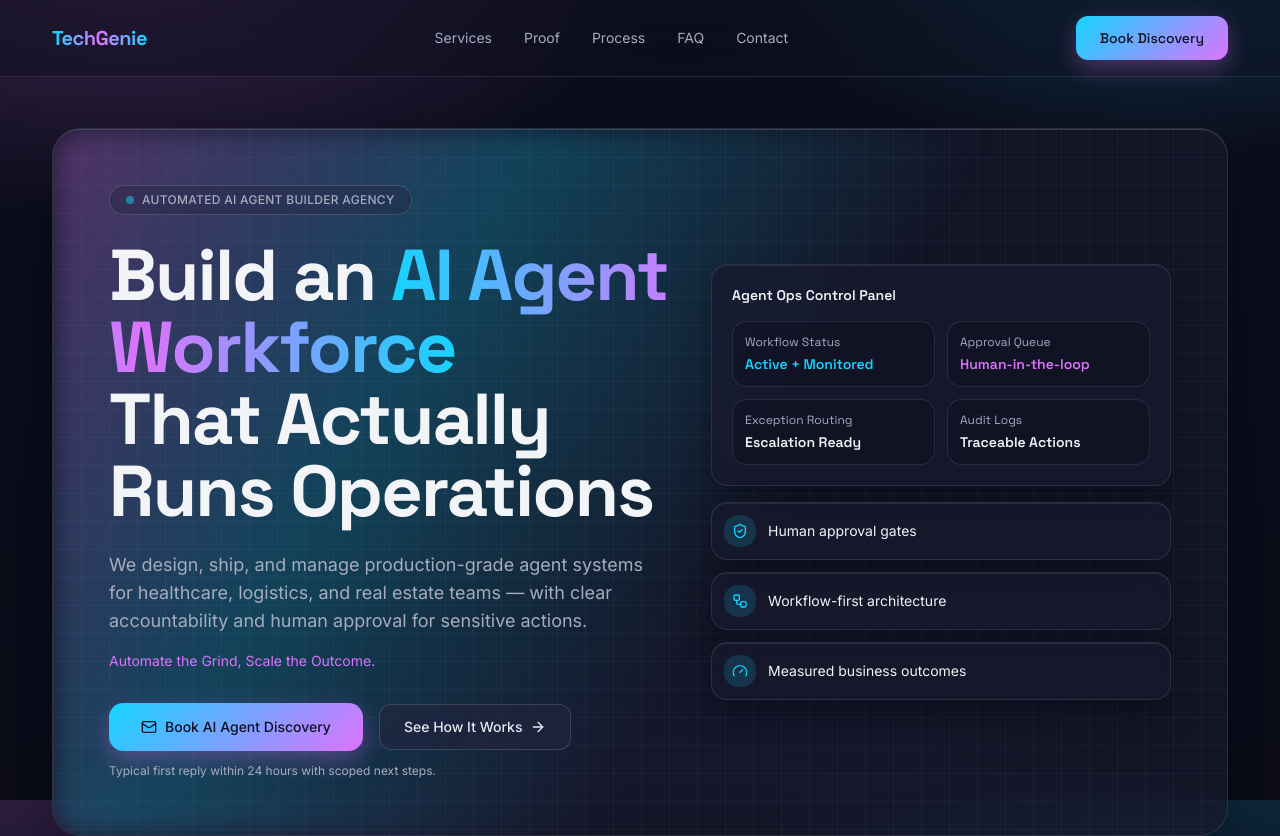
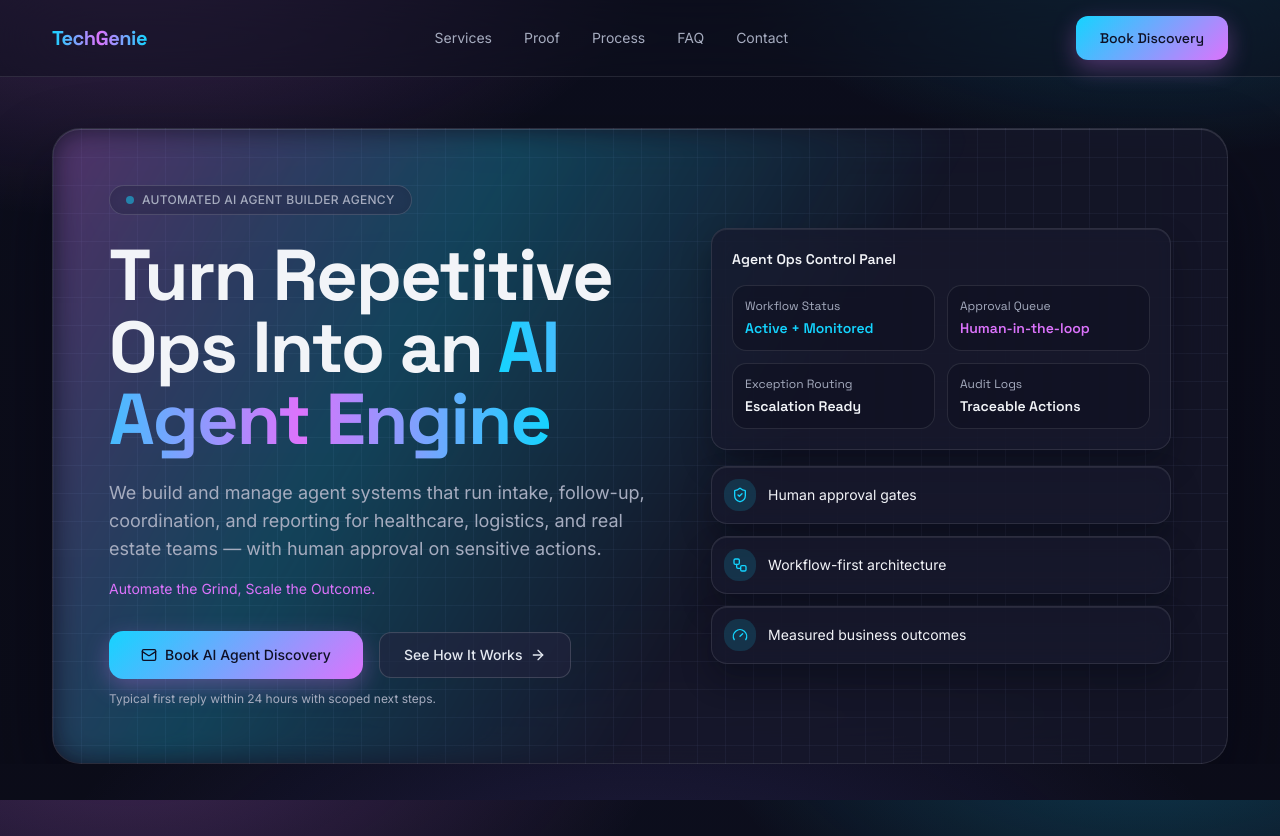
Before and after one commit to Horlahmee/TechGenie, a Next.js app in the folder website-v0/: page / in a window 1280 px wide. Shown: the top 836 px of the page. Built offline with nearby package versions, Linux system fonts and the light colour scheme.

Commit message:
website-v0: hero variant B for conversion test

```diff
--- a/website-v0/components/hero-section.tsx
+++ b/website-v0/components/hero-section.tsx
@@ -22,12 +22,12 @@ export function HeroSection() {
               </div>
 
               <h1 className="max-w-3xl text-balance font-sans text-4xl font-bold leading-[1.04] tracking-tight md:text-[62px] lg:text-7xl">
-                Build an <span className="tg-gradient-text">AI Agent Workforce</span> That Actually Runs Operations
+                Turn Repetitive Ops Into an <span className="tg-gradient-text">AI Agent Engine</span>
               </h1>
 
               <p className="mt-6 max-w-2xl text-pretty font-body text-base leading-relaxed text-muted-foreground md:text-lg">
-                We design, ship, and manage production-grade agent systems for healthcare,
-                logistics, and real estate teams — with clear accountability and human approval for sensitive actions.
+                We build and manage agent systems that run intake, follow-up, coordination, and reporting
+                for healthcare, logistics, and real estate teams — with human approval on sensitive actions.
               </p>
 
               <p className="mt-4 font-body text-sm text-accent">
```
